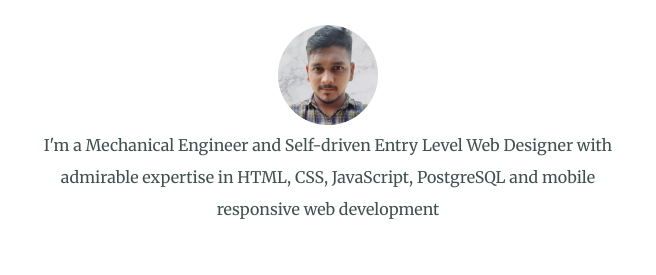
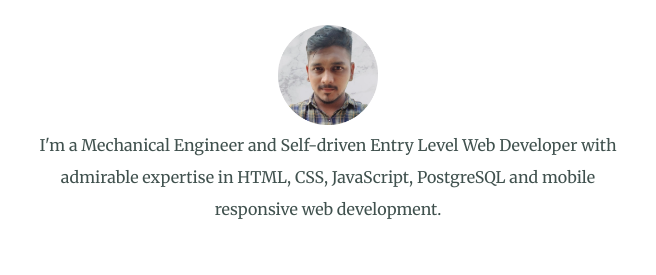
Before and after one commit to be-bees/agathiyan, a plain HTML site: page index.html in a window 1280 px wide. Shown: the part 780-1055 px from the top of the page, 344-1000 px from the left. Drawn offline with Linux system fonts and the light colour scheme.

Commit message:
files again uploaded developer name changed

```diff
--- a/index.html
+++ b/index.html
@@ -36,8 +36,8 @@
     <div class="profile">
       <img class="profile-img" src="images/Agathiyan.png" alt="Agathiyan-img" >
       <p class="intro">I'm a Mechanical Engineer and
-        Self-driven Entry Level Web Designer with admirable expertise in
-        HTML, CSS, JavaScript, PostgreSQL and mobile responsive web development
+        Self-driven Entry Level Web Developer with admirable expertise in
+        HTML, CSS, JavaScript, PostgreSQL and mobile responsive web development.
       </p>
     </div>
   </div>
```
Also changed, not shown: 1 other file.
